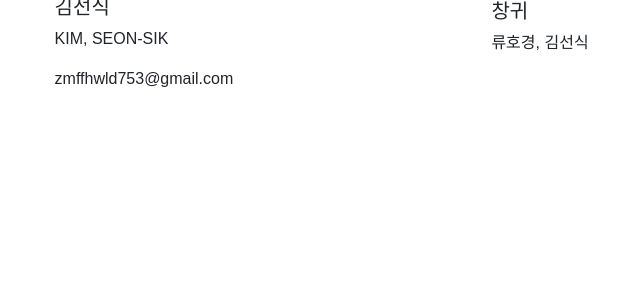
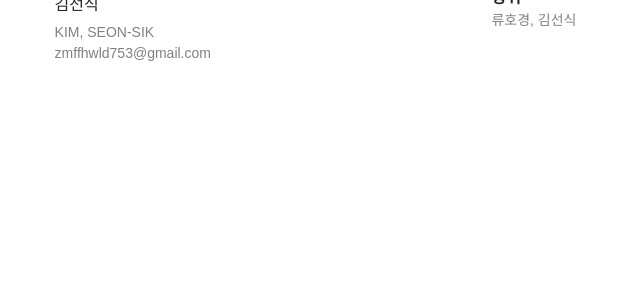
Before and after one commit to happysang/semyung_univ_project, a Django app: a page that uses exhbn_project/mainpage/templates/detailprofile.html in a window 1280 px wide. Shown: the part 1078-1370 px from the top of the page, without its empty margins (95-735 px from the left). After the commit the page ends 1139 px from the top, so only its background shows below. Run offline with Django 4.2, Linux system fonts and the light colour scheme; data comes from the database, SQL or seed files in the repository.

Commit message:
폰트
.

```diff
--- a/exhbn_project/mainpage/templates/allprofile.html
+++ b/exhbn_project/mainpage/templates/allprofile.html
@@ -28,8 +28,8 @@
                                 <a href = "{%url 'detailprofile' a.id %}"><img src = "{% static a.pimage %}" width="278" height="416"></a>
                             </div>
                             <div class="card-body" >
-                                <h5 class="card-title">{{a.name}}</h5>
-                                <p class="card-text">{{a.eng_name}}</p>
+                                <strong class="card-title">{{a.name}}</strong>
+                                <small style="color: grey;"><p class="card-text">{{a.eng_name}}</p></small>
                             </div>
                         </div>
                     </div>
--- a/exhbn_project/mainpage/templates/detailprofile.html
+++ b/exhbn_project/mainpage/templates/detailprofile.html
@@ -1,6 +1,7 @@
 {% extends 'nav.html' %}
 {% block content %}
 {% load static %}
+
 
 
 <div class="container">
@@ -19,9 +20,9 @@
                 </div>
             </div>
             <div class="card-body" style= "margin: 0; padding: 0; width:278px; text-align: left;">
-                <h5 class="card-title">{{ppp.name}}</h5>
-                <p class="card-text">{{ppp.eng_name}}</p>
-                <p class="card-text">{{ppp.email}}</p>
+                <h6 class="card-title">{{ppp.name}}</h6>
+                <small style="color: grey;"><p class="card-text">{{ppp.eng_name}}</p></small>
+                <small style="color: grey;"><p class="card-text">{{ppp.email}}</p></small>
             </div>
         </td>
 
@@ -32,14 +33,15 @@
                 {% for works in works %}
                 {% if ppp.name in works.artist %}
                 <div class="col">
-                    <div class="card h-100" style="border:0; outline:0; width: 45%;">
-                        <div style="text-align: center;">
+                    <div class="card h-100" style="border:0; outline:0;">
+                        <div style="text-align: left;">
                             <a href="{% url 'work_detail' works.pk %}"><img src = "{% static works.thumbnail %}" width="278" height="208"></a> <!--330*480사이즈인데 10프로씩 사이즈를 줄였다.-->
                         </div>
 
-                        <div class="card-body" style= "text-align:left; margin: 0; padding: 0;">
-                            <h5 class="card-title">{{works.title}}</h5>
-                            <p class="card-text">{{works.artist}}</p>
+                        <div class="card-body" style= "text-align:left; margin: 0; padding: 0; font-size: medium;">
+                            <strong class="card-title">{{works.title}}</strong>
+                            <small style="color: grey;"><p class="card-text">{{works.artist}}</p></small>
+                            <br>
                         </div>
                     </div>
                 </div>
```
